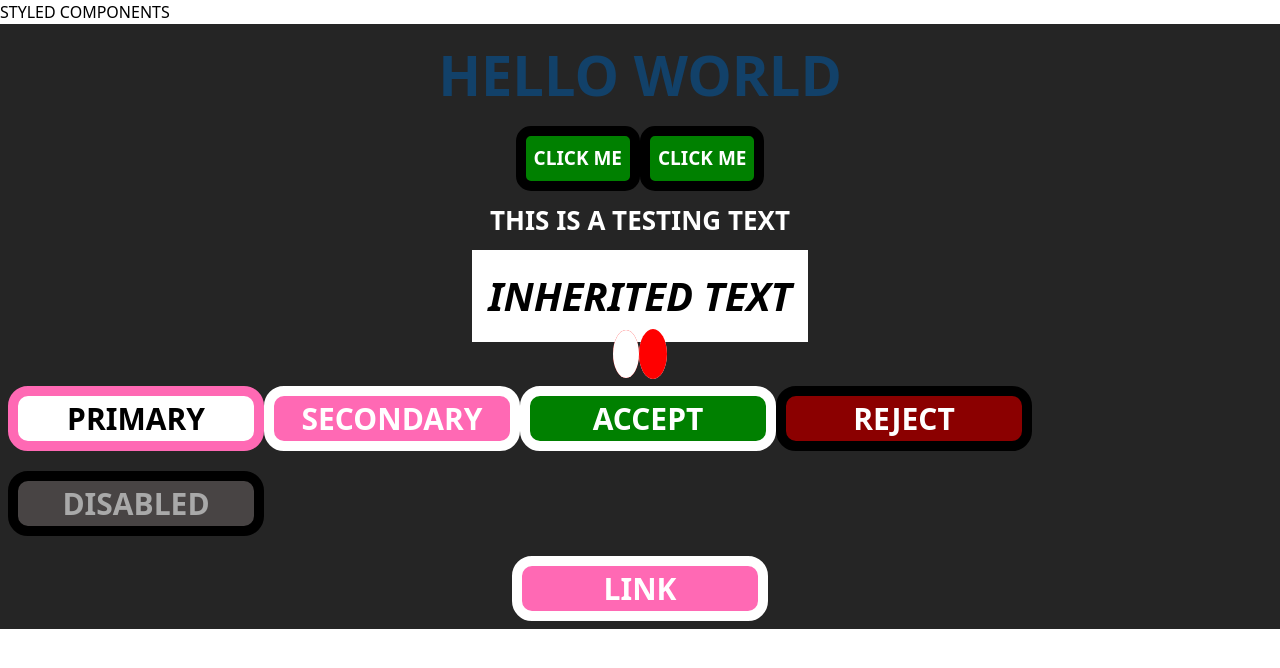
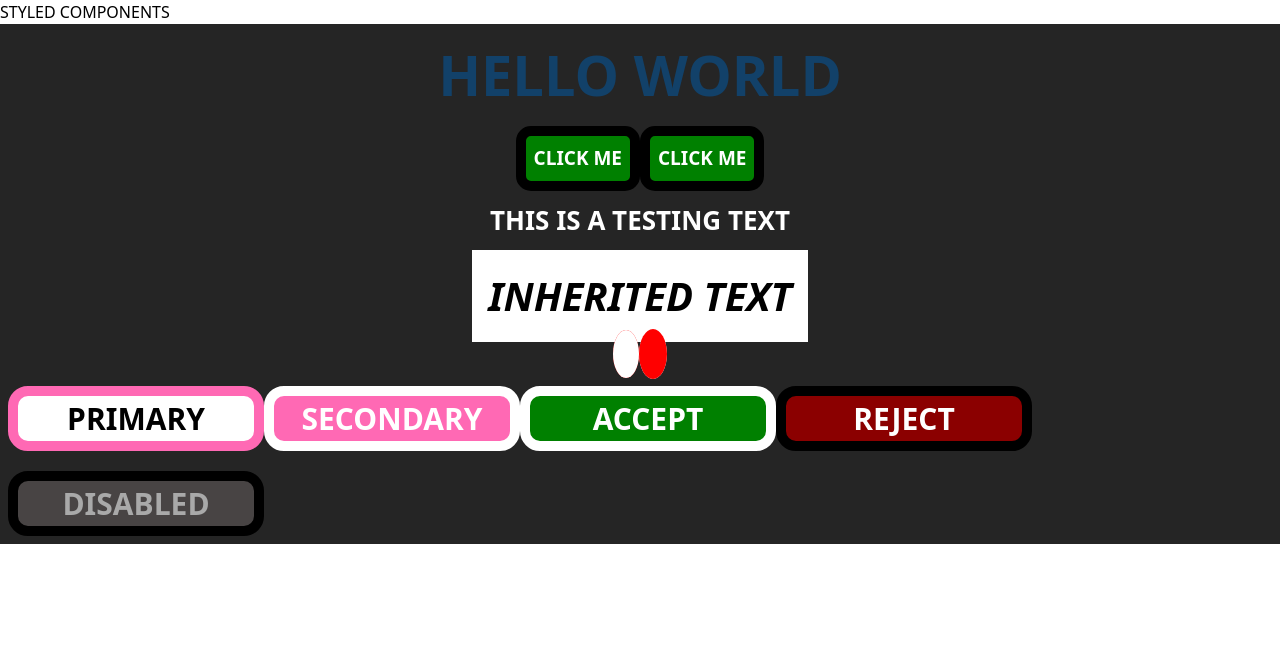
Before and after one commit to PouryaSoleimani/REACT-LIBRARIES, a React (Vite) app: page /styled-components in a window 1280 px wide. Shown: the top 668 px of the page. Built offline with nearby package versions, Linux system fonts and the light colour scheme.

Commit message:
STYLED COMPONENTS

```diff
--- a/src/StyledComponents.tsx
+++ b/src/StyledComponents.tsx
@@ -45,7 +45,6 @@ const StyledComponents = () => {
           <RejectButton>REJECT</RejectButton>
           <DisabledButton>DISABLED</DisabledButton>
         </div>
-        <PrimaryButton as='a' href='/'>LINK</PrimaryButton>
 
       </Wrapper>
     </div>
```
